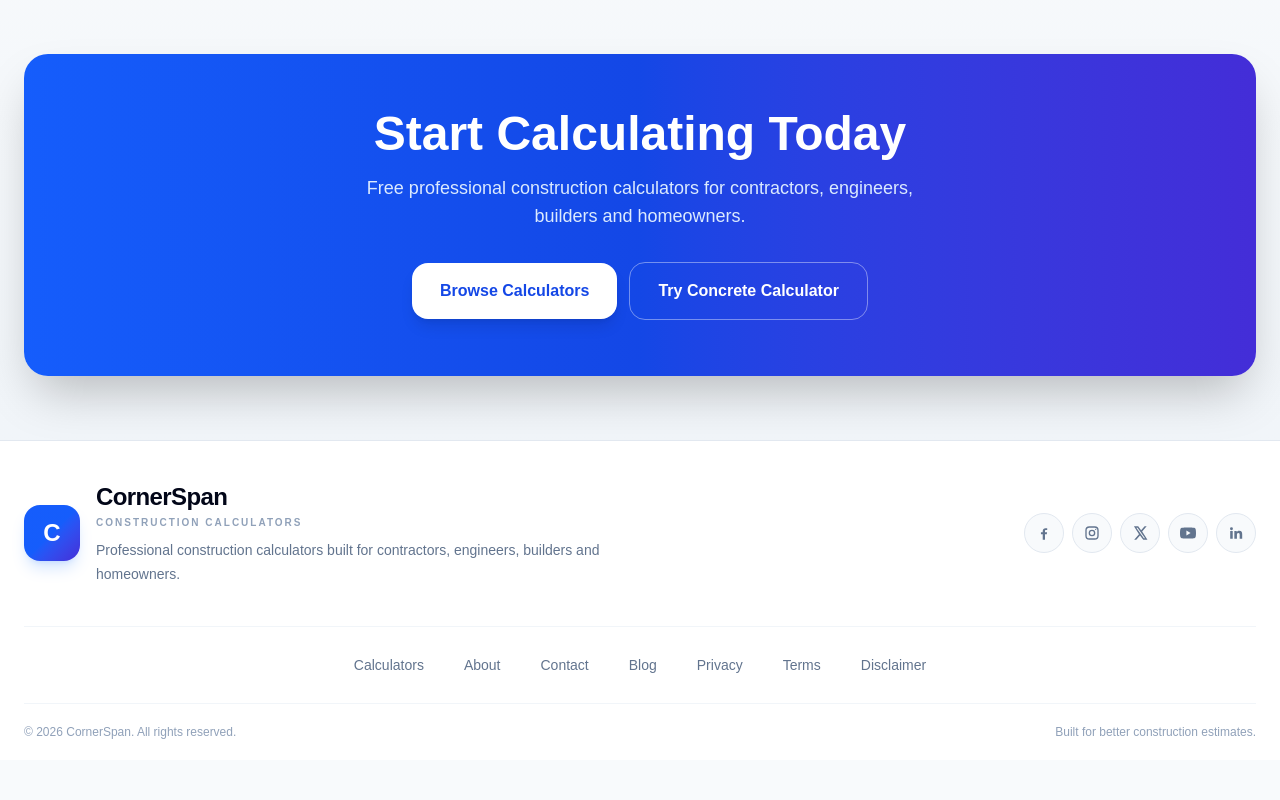
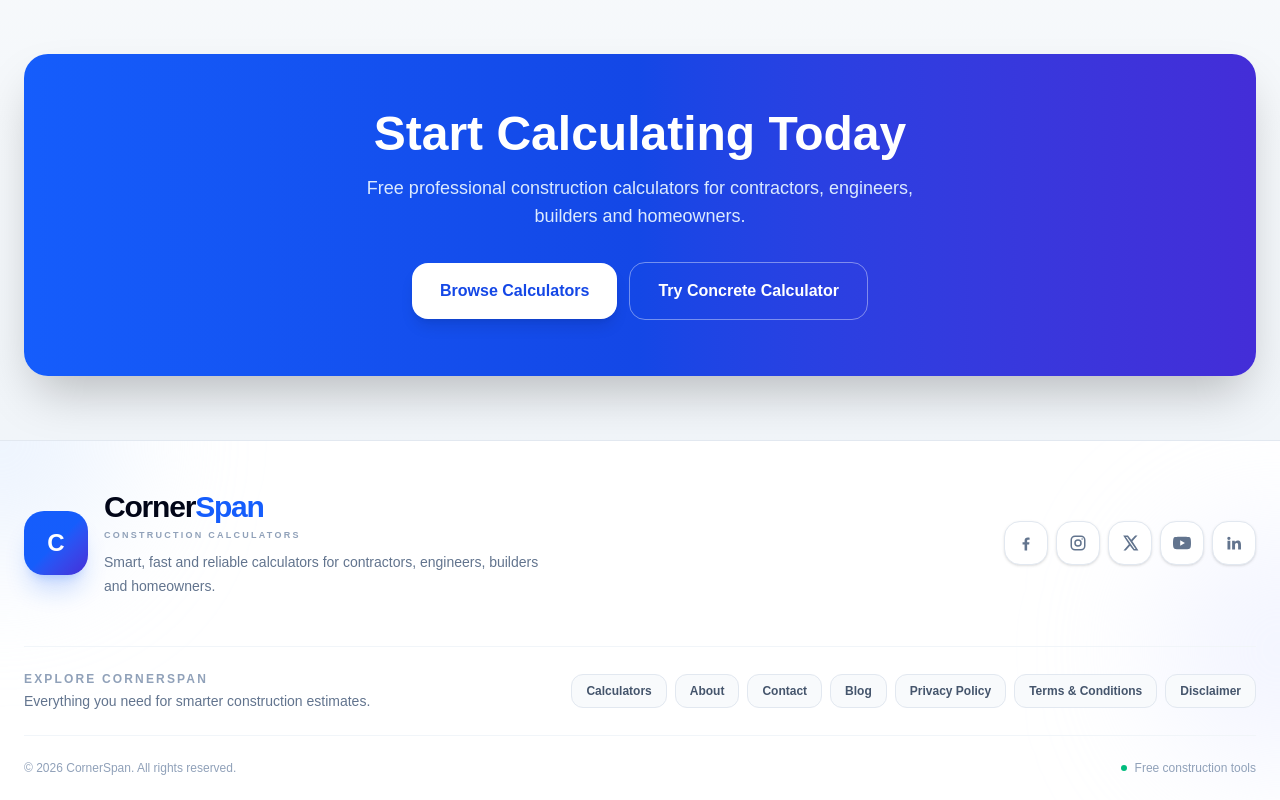
Before and after one commit to km7max-cmd/cornerspan, a Next.js app: page / in a window 1280 px wide. Shown: the part 2005-2805 px from the top of the page. Before the commit the page ends 2765 px from the top, so only its background shows below. Built offline with nearby package versions, Linux system fonts and the light colour scheme.

Commit message:
Refactor footer links and icon styles
Updated footer links and adjusted icon sizes for better consistency.

```diff
--- a/components/Footer.tsx
+++ b/components/Footer.tsx
@@ -1,3 +1,5 @@
+"use client";
+
 import Link from "next/link";
 
 const links = [
@@ -5,14 +7,14 @@ const links = [
   { name: "About", href: "/about" },
   { name: "Contact", href: "/contact" },
   { name: "Blog", href: "/blog" },
-  { name: "Privacy", href: "/privacy" },
-  { name: "Terms", href: "/terms" },
+  { name: "Privacy Policy", href: "/privacy" },
+  { name: "Terms & Conditions", href: "/terms" },
   { name: "Disclaimer", href: "/disclaimer" },
 ];
 
 function FacebookIcon() {
   return (
-    <svg viewBox="0 0 24 24" className="h-4 w-4" fill="currentColor">
+    <svg viewBox="0 0 24 24" className="h-[18px] w-[18px]" fill="currentColor">
       <path d="M13.5 22v-8h2.7l.4-3h-3.1V9.1c0-.9.3-1.5 1.6-1.5h1.7V4.9c-.3 0-1.3-.1-2.5-.1-2.5 0-4.2 1.5-4.2 4.3V11H7.4v3h2.7v8h3.4Z" />
     </svg>
   );
@@ -22,7 +24,7 @@ function InstagramIcon() {
   return (
     <svg
       viewBox="0 0 24 24"
-      className="h-4 w-4"
+      className="h-[18px] w-[18px]"
       fill="none"
       stroke="currentColor"
       strokeWidth="2"
@@ -36,7 +38,7 @@ function InstagramIcon() {
 
 function XIcon() {
   return (
-    <svg viewBox="0 0 24 24" className="h-4 w-4" fill="currentColor">
+    <svg viewBox="0 0 24 24" className="h-[18px] w-[18px]" fill="currentColor">
       <path d="M18.9 2H22l-6.8 7.8L23.2 22h-6.3l-4.9-6.4L6.4 22H3.3l7.2-8.2L2.9 2h6.4l4.4 5.8L18.9 2Zm-1.1 17.9h1.7L8.3 4H6.5l11.3 15.9Z" />
     </svg>
   );
@@ -44,7 +46,7 @@ function XIcon() {
 
 function YouTubeIcon() {
   return (
-    <svg viewBox="0 0 24 24" className="h-4 w-4" fill="currentColor">
+    <svg viewBox="0 0 24 24" className="h-[18px] w-[18px]" fill="currentColor">
       <path d="M23.5 6.2a3 3 0 0 0-2.1-2.1C19.5 3.6 12 3.6 12 3.6s-7.5 0-9.4.5A3 3 0 0 0 .5 6.2C0 8.1 0 12 0 12s0 3.9.5 5.8a3 3 0 0 0 2.1 2.1c1.9.5 9.4.5 9.4.5s7.5 0 9.4-.5a3 3 0 0 0 2.1-2.1c.5-1.9.5-5.8.5-5.8s0-3.9-.5-5.8ZM9.6 15.6V8.4l6.3 3.6-6.3 3.6Z" />
     </svg>
   );
@@ -52,7 +54,7 @@ function YouTubeIcon() {
 
 function LinkedInIcon() {
   return (
-    <svg viewBox="0 0 24 24" className="h-4 w-4" fill="currentColor">
+    <svg viewBox="0 0 24 24" className="h-[18px] w-[18px]" fill="currentColor">
       <path d="M5.2 3.5A2.2 2.2 0 1 1 5.2 7.9 2.2 2.2 0 0 1 5.2 3.5ZM3.3 9h3.8v11.7H3.3V9Zm6.2 0h3.6v1.6h.1c.5-.9 1.7-2 3.6-2 3.8 0 4.5 2.5 4.5 5.8v6.3h-3.8v-5.6c0-1.3 0-3-1.9-3s-2.2 1.4-2.2 2.9v5.7H9.5V9Z" />
     </svg>
   );
@@ -68,43 +70,52 @@ const socials = [
 
 export default function Footer() {
   return (
-    <footer className="border-t border-slate-200 bg-white">
+    <footer className="relative overflow-hidden border-t border-slate-200 bg-white">
 
-      <div className="mx-auto max-w-7xl px-5 sm:px-6">
+      {/* Decorative glow */}
+      <div className="pointer-events-none absolute -left-32 -top-32 h-64 w-64 rounded-full bg-blue-100/50 blur-3xl" />
+      <div className="pointer-events-none absolute -right-32 top-20 h-64 w-64 rounded-full bg-indigo-100/40 blur-3xl" />
 
-        {/* ROW 1 */}
-        <div className="flex flex-col items-center justify-between gap-7 py-10 md:flex-row">
+      <div className="relative mx-auto max-w-7xl px-5 sm:px-6">
 
-          {/* Brand */}
-          <div className="flex items-center gap-4 text-center md:text-left">
+        {/* =========================
+            ROW 1 — BRAND
+        ========================== */}
+        <div className="flex flex-col gap-8 py-10 md:flex-row md:items-center md:justify-between md:py-12">
 
-            <Link href="/" aria-label="CornerSpan Home">
-              <div className="flex h-14 w-14 shrink-0 items-center justify-center rounded-2xl bg-gradient-to-br from-blue-600 via-blue-600 to-indigo-700 text-2xl font-black text-white shadow-lg shadow-blue-500/20">
+          <div className="flex items-center gap-4">
+
+            {/* Logo */}
+            <Link
+              href="/"
+              className="group flex h-16 w-16 shrink-0 items-center justify-center rounded-[20px] bg-gradient-to-br from-blue-600 via-blue-600 to-indigo-700 text-2xl font-black text-white shadow-xl shadow-blue-600/20 transition duration-300 hover:-translate-y-1 hover:shadow-2xl hover:shadow-blue-600/30"
+            >
+              <span className="transition-transform duration-300 group-hover:scale-110">
                 C
-              </div>
+              </span>
             </Link>
 
             <div>
               <Link
                 href="/"
-                className="text-2xl font-black tracking-tight text-slate-950"
+                className="text-2xl font-black tracking-[-0.04em] text-slate-950 sm:text-3xl"
               >
-                CornerSpan
+                Corner<span className="text-blue-600">Span</span>
               </Link>
 
-              <div className="mt-0.5 text-[10px] font-semibold uppercase tracking-[0.2em] text-slate-400">
+              <div className="mt-1 text-[9px] font-bold uppercase tracking-[0.25em] text-slate-400">
                 Construction Calculators
               </div>
 
-              <p className="mt-2 max-w-xl text-sm leading-6 text-slate-500">
-                Professional construction calculators built for
-                contractors, engineers, builders and homeowners.
+              <p className="mt-2 max-w-md text-sm leading-6 text-slate-500">
+                Smart, fast and reliable calculators for contractors,
+                engineers, builders and homeowners.
               </p>
             </div>
 
           </div>
 
-          {/* Social */}
+          {/* Social icons */}
           <div className="flex items-center gap-2">
 
             {socials.map((social) => (
@@ -113,21 +124,24 @@ export default function Footer() {
                 href="#"
                 aria-label={social.name}
                 className="
-                  flex h-10 w-10 items-center justify-center
-                  rounded-full
+                  group flex h-11 w-11 items-center justify-center
+                  rounded-2xl
                   border border-slate-200
-                  bg-slate-50
+                  bg-white
                   text-slate-500
-                  transition-all duration-200
+                  shadow-sm
+                  transition-all duration-300
                   hover:-translate-y-1
-                  hover:border-blue-200
+                  hover:border-blue-600
                   hover:bg-blue-600
                   hover:text-white
                   hover:shadow-lg
-                  hover:shadow-blue-500/20
+                  hover:shadow-blue-600/20
                 "
               >
+                <span className="transition-transform duration-300 group-hover:scale-110">
                   {social.icon}
+                </span>
               </a>
             ))}
 
@@ -136,24 +150,40 @@ export default function Footer() {
         </div>
 
 
-        {/* ROW 2 */}
-        <div className="border-y border-slate-100 py-5">
+        {/* =========================
+            ROW 2 — NAVIGATION
+        ========================== */}
+        <div className="border-y border-slate-100 py-6">
+
+          <div className="flex flex-col gap-5 md:flex-row md:items-center md:justify-between">
+
+            <div>
+              <p className="text-xs font-bold uppercase tracking-[0.18em] text-slate-400">
+                Explore CornerSpan
+              </p>
+
+              <p className="mt-1 text-sm text-slate-500">
+                Everything you need for smarter construction estimates.
+              </p>
+            </div>
 
             <nav
               aria-label="Footer navigation"
-            className="flex flex-wrap items-center justify-center gap-2"
+              className="flex flex-wrap gap-2"
             >
-
               {links.map((link) => (
                 <Link
                   key={link.name}
                   href={link.href}
                   className="
-                  rounded-full
-                  px-4 py-2
-                  text-sm font-medium
-                  text-slate-500
-                  transition-all
+                    rounded-xl
+                    border border-slate-200
+                    bg-slate-50
+                    px-3.5 py-2
+                    text-xs font-semibold
+                    text-slate-600
+                    transition-all duration-200
+                    hover:border-blue-200
                     hover:bg-blue-50
                     hover:text-blue-600
                   "
@@ -161,27 +191,30 @@ export default function Footer() {
                   {link.name}
                 </Link>
               ))}
-
             </nav>
 
           </div>
 
+        </div>
 
-        {/* ROW 3 */}
-        <div className="flex flex-col items-center justify-between gap-2 py-5 text-center sm:flex-row sm:text-left">
+
+        {/* =========================
+            ROW 3 — COPYRIGHT
+        ========================== */}
+        <div className="flex flex-col items-center justify-between gap-3 py-6 text-center sm:flex-row sm:text-left">
 
           <p className="text-xs font-medium text-slate-400">
             © {new Date().getFullYear()} CornerSpan. All rights reserved.
           </p>
 
-          <p className="text-xs text-slate-400">
-            Built for better construction estimates.
-          </p>
+          <div className="flex items-center gap-2 text-xs text-slate-400">
+            <span className="h-1.5 w-1.5 rounded-full bg-emerald-500" />
+            Free construction tools
+          </div>
 
         </div>
 
       </div>
-
     </footer>
   );
 }
```
Lines whose indentation alone changed are shown as unchanged.
